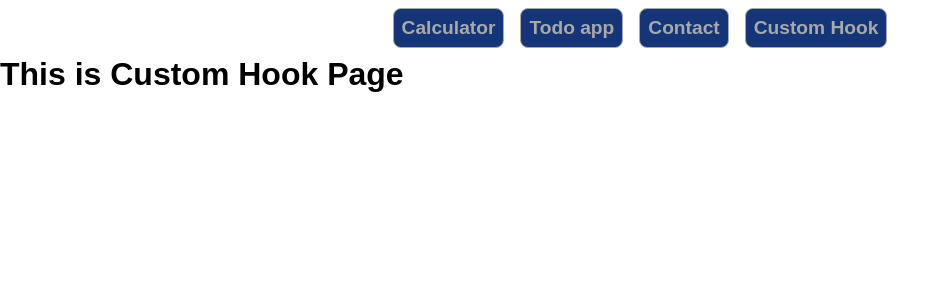
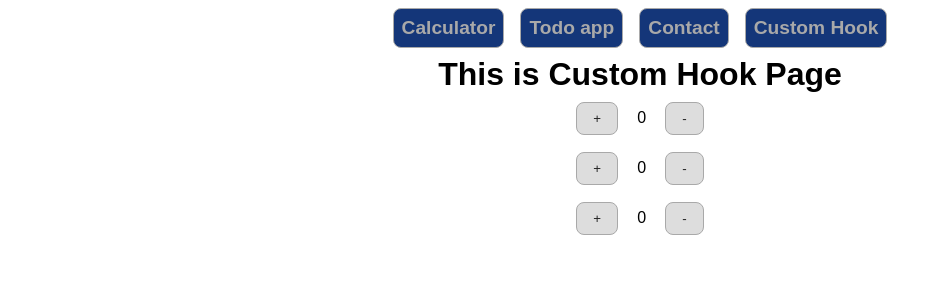
Before and after one commit to Jahirul-Islam-Jantu/thinking-in-react, a React (Vite) app in the folder vite-project/: page /customhook in a window 1280 px wide. Shown: the top 300 px of the page, without its empty margins (0-950 px from the left). Built offline with nearby package versions, Linux system fonts and the light colour scheme.

Commit message:
custom hook used for multiple counter

```diff
--- /dev/null
+++ b/vite-project/src/components/customHook/CountController.jsx
@@ -0,0 +1,14 @@
+import React from 'react';
+
+const CountController = ({handleInc, counter, handleDec}) => {
+
+    return (
+            <div style={{display: 'flex', justifyContent:'center', flexDirection: 'row', alignItems: 'center'}}>
+                <button className="btn" onClick={handleInc}>+</button>
+                <p style={{padding: '1rem'}}>{counter}</p>
+                <button className="btn" onClick={handleDec}>-</button>
+            </div>
+    );
+};
+
+export default CountController;
--- /dev/null
+++ b/vite-project/src/components/customHook/CountCustomHook.jsx
@@ -0,0 +1,35 @@
+import React from 'react';
+import CountController from "./CountController.jsx";
+import useCounter from "./useCounter.js";
+
+const CountCustomHook = () => {
+    const {counter: counter1, handleInc: handleInc1, handleDec: handleDec1} = useCounter()
+    const {counter: counter2, handleInc: handleInc2, handleDec: handleDec2} =  useCounter()
+    const counter3 =  useCounter()
+    return (
+        <div>
+            <>
+                <CountController
+                counter = {counter1}
+                handleInc = {handleInc1}
+                handleDec = {handleDec1}
+            />
+             </>
+            <>
+                <CountController
+                counter = {counter2}
+                handleInc = {handleInc2}
+                handleDec = {handleDec2}
+            />
+            </>
+            <>
+                <CountController
+                counter = {counter3.counter}
+                handleInc = {counter3.handleInc}
+                handleDec = {counter3.handleDec}/>
+            </>
+        </div>
+    );
+};
+
+export default CountCustomHook;
--- a/vite-project/src/components/customHook/useCounter.js
+++ b/vite-project/src/components/customHook/useCounter.js
@@ -1,4 +1,22 @@
+import {useState} from "react";
+
 const useCounter = ()=>{
+    const [counter, setCounter] = useState(0);
+
+    const handleInc= ()=>{
+        if(counter < 10){
+            setCounter(counter + 1);
+        }
+    }
+    const handleDec= ()=>{
+        if(counter > 0){
+            setCounter(counter - 1);
+        }
+    }
+    return {
+        counter, handleInc, handleDec
+    }
+
 
 }
 
--- a/vite-project/src/pages/CustomHook.jsx
+++ b/vite-project/src/pages/CustomHook.jsx
@@ -1,11 +1,13 @@
 import React from 'react';
 import Menu from "../components/Menu.jsx";
+import CountCustomHook from "../components/customHook/CountCustomHook.jsx";
 
 const CustomHook = () => {
     return (
-        <div>
+        <div style={{ display: "flex", justifyContent: "center", alignItems:'center', flexDirection: 'column' , flexGrow: 3 }}>
             <Menu/>
             <h1>This is Custom Hook Page</h1>
+            <CountCustomHook/>
         </div>
     );
 };
```
